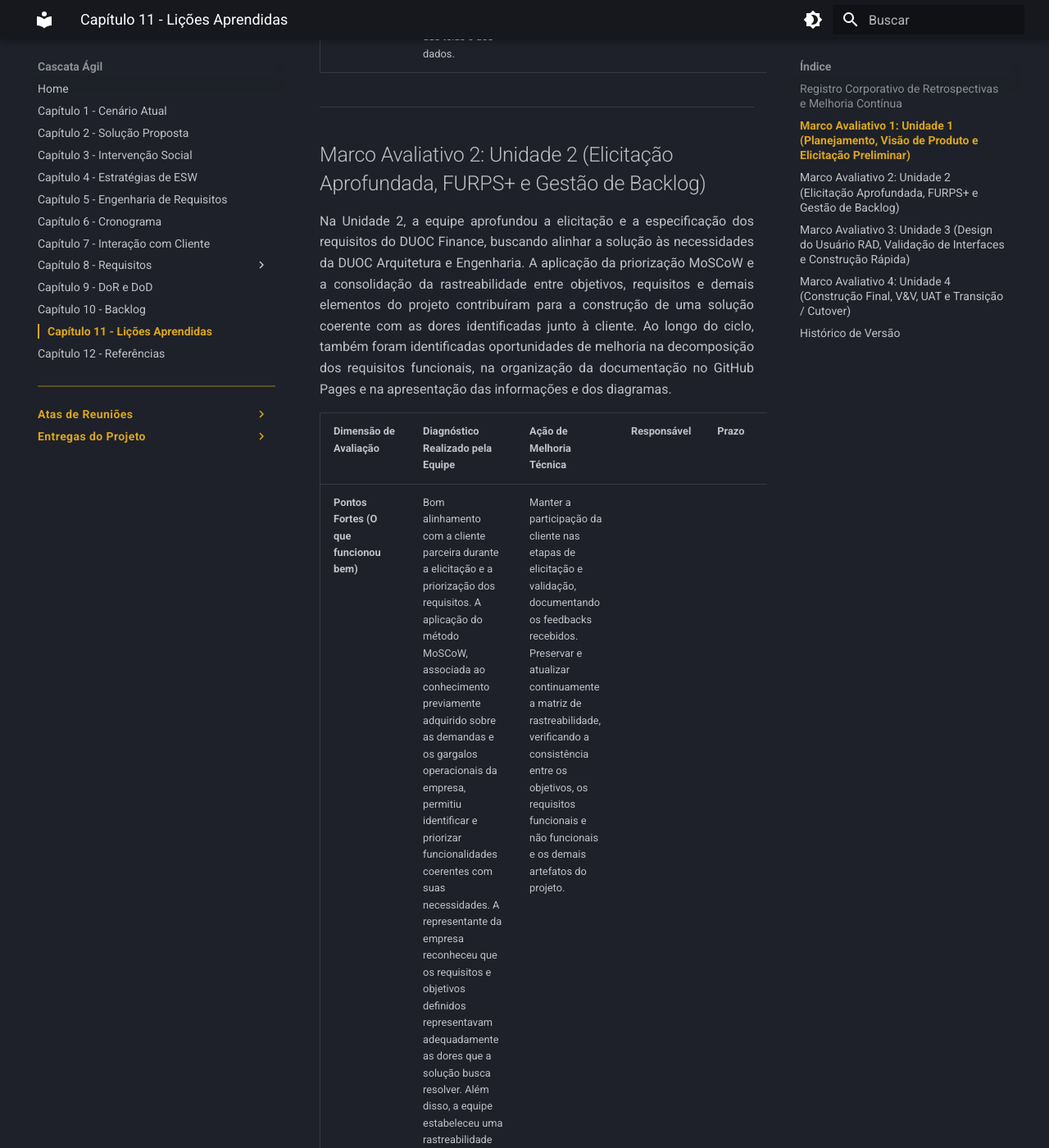
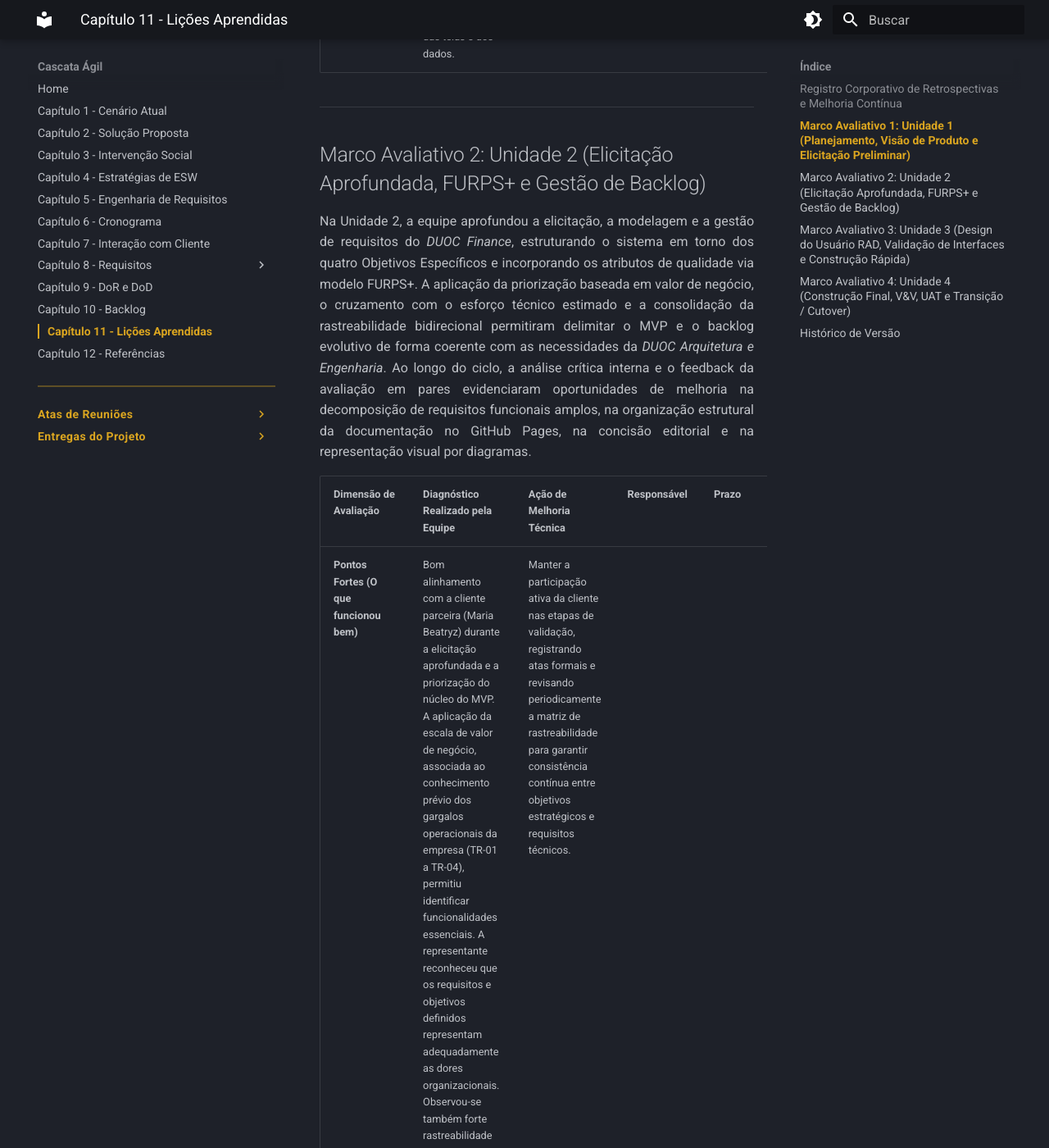
Before and after one commit to mdsreq-fga-unb/REQ-2026.2-T01-DUOC-Finance, an MkDocs documentation site: the page built from docs/licoes-aprendidas/index.md, in a window 1280 px wide and 1400 px high, scrolled down 2129 px. Shown: the whole window at 82% size. Built offline with MkDocs 1.6.1 and Material for MkDocs 9.7.7, drawn with Linux system fonts in a browser that asks for light colours; some of the changed text lies outside the part shown.

Commit message:
docs(licoes-aprendidas): aprimorar Marco Avaliativo 2 com foco em requisitos, FURPS+, backlog e MVP

```diff
--- a/docs/licoes-aprendidas/index.md
+++ b/docs/licoes-aprendidas/index.md
@@ -20,13 +20,13 @@ Na Unidade 1, a equipe realizou a imersão inicial no ecossistema da DUOC Arquit
 
 ## Marco Avaliativo 2: Unidade 2 (Elicitação Aprofundada, FURPS+ e Gestão de Backlog)
 
-Na Unidade 2, a equipe aprofundou a elicitação e a especificação dos requisitos do DUOC Finance, buscando alinhar a solução às necessidades da DUOC Arquitetura e Engenharia. A aplicação da priorização MoSCoW e a consolidação da rastreabilidade entre objetivos, requisitos e demais elementos do projeto contribuíram para a construção de uma solução coerente com as dores identificadas junto à cliente. Ao longo do ciclo, também foram identificadas oportunidades de melhoria na decomposição dos requisitos funcionais, na organização da documentação no GitHub Pages e na apresentação das informações e dos diagramas.
+Na Unidade 2, a equipe aprofundou a elicitação, a modelagem e a gestão de requisitos do *DUOC Finance*, estruturando o sistema em torno dos quatro Objetivos Específicos e incorporando os atributos de qualidade via modelo FURPS+. A aplicação da priorização baseada em valor de negócio, o cruzamento com o esforço técnico estimado e a consolidação da rastreabilidade bidirecional permitiram delimitar o MVP e o backlog evolutivo de forma coerente com as necessidades da *DUOC Arquitetura e Engenharia*. Ao longo do ciclo, a análise crítica interna e o feedback da avaliação em pares evidenciaram oportunidades de melhoria na decomposição de requisitos funcionais amplos, na organização estrutural da documentação no GitHub Pages, na concisão editorial e na representação visual por diagramas.
 
 | Dimensão de Avaliação | Diagnóstico Realizado pela Equipe | Ação de Melhoria Técnica | Responsável | Prazo | Critério de Avaliação |
 | :--- | :--- | :--- | :--- | :--- | :--- |
-| **Pontos Fortes (O que funcionou bem)** | Bom alinhamento com a cliente parceira durante a elicitação e a priorização dos requisitos. A aplicação do método MoSCoW, associada ao conhecimento previamente adquirido sobre as demandas e os gargalos operacionais da empresa, permitiu identificar e priorizar funcionalidades coerentes com suas necessidades. A representante da empresa reconheceu que os requisitos e objetivos definidos representavam adequadamente as dores que a solução busca resolver. Além disso, a equipe estabeleceu uma rastreabilidade consistente entre os requisitos, os objetivos estratégicos e os objetivos específicos, permitindo compreender a relação de cada requisito com as metas do projeto. | Manter a participação da cliente nas etapas de elicitação e validação, documentando os feedbacks recebidos. Preservar e atualizar continuamente a matriz de rastreabilidade, verificando a consistência entre os objetivos, os requisitos funcionais e não funcionais e os demais artefatos do projeto. |  |  |  |
-| **Pontos Fracos (Gargalos e Dificuldades)** | Alguns requisitos funcionais foram definidos com escopo excessivamente amplo, agrupando diferentes funcionalidades que deveriam ter sido especificadas em requisitos separados. Também foram identificadas oportunidades de melhoria na organização e na navegação da documentação disponibilizada no GitHub Pages. Adicionalmente, a repetição de informações em diferentes seções e a quantidade de diagramas e elementos visuais dificultaram a objetividade e a consulta aos artefatos, tornando necessária uma revisão da estrutura e da apresentação do conteúdo. | Revisar e decompor os requisitos funcionais excessivamente abrangentes, buscando garantir que cada requisito represente uma funcionalidade clara, específica e verificável. Reorganizar a documentação do GitHub Pages para melhorar a navegação e a hierarquia das informações. Realizar uma revisão editorial dos artefatos, eliminando redundâncias, consolidando informações relacionadas e mantendo apenas os diagramas que agreguem valor à compreensão do projeto. |  |  |  |
-| **Lições Aprendidas (Aprendizado Prático)** | A Unidade 2 evidenciou que a qualidade da especificação depende tanto do entendimento das necessidades da cliente quanto da forma como essas necessidades são traduzidas em requisitos. Agrupar diversas funcionalidades em um único requisito pode dificultar sua compreensão, rastreabilidade, validação e implementação. A equipe também identificou que uma documentação completa não é necessariamente uma documentação mais eficiente quando apresenta informações repetidas ou uma organização pouco intuitiva. Por outro lado, a rastreabilidade estruturada demonstrou seu valor ao permitir relacionar as funcionalidades propostas aos objetivos que justificam sua existência, reforçando a coerência entre as necessidades do negócio e a solução especificada. | Adotar critérios mais rigorosos para a decomposição e a revisão dos requisitos, verificando se cada um descreve uma funcionalidade suficientemente específica e verificável. Estabelecer revisões periódicas da documentação com foco em clareza, organização, concisão e rastreabilidade. Antes de incluir novos diagramas ou repetir informações, avaliar se o conteúdo acrescenta uma perspectiva relevante ou se pode ser apresentado de maneira mais simples em um artefato já existente. |  |  |  |
+| **Pontos Fortes (O que funcionou bem)** | Bom alinhamento com a cliente parceira (Maria Beatryz) durante a elicitação aprofundada e a priorização do núcleo do MVP. A aplicação da escala de valor de negócio, associada ao conhecimento prévio dos gargalos operacionais da empresa (TR-01 a TR-04), permitiu identificar funcionalidades essenciais. A representante reconheceu que os requisitos e objetivos definidos representam adequadamente as dores organizacionais. Observou-se também forte rastreabilidade bidirecional entre objetivos, características (CAR), regras de negócio (RN) e casos de teste (CT), além da modelagem modular consistente e da especificação rigorosa dos atributos de qualidade (FURPS+ e Sommerville). | Manter a participação ativa da cliente nas etapas de validação, registrando atas formais e revisando periodicamente a matriz de rastreabilidade para garantir consistência contínua entre objetivos estratégicos e requisitos técnicos. | | | |
+| **Pontos Fracos (Gargalos e Dificuldades)** | Identificou-se que alguns requisitos funcionais iniciais (como o RF04 original) agrupavam múltiplas ações em uma única especificação, exigindo decomposição modular para garantir testabilidade granular. Na documentação do GitHub Pages, registraram-se oportunidades de aprimoramento na hierarquia de navegação, além de redundâncias editoriais e excesso de elementos visuais que prejudicavam a objetividade. No planejamento do backlog, constatou-se a necessidade de dissociar a complexidade conceitual da estimativa de esforço de desenvolvimento real da equipe, evitando suposições de consenso sem registro documental prévio. | Realizar a decomposição modular dos requisitos funcionais amplos em ações atômicas orientadas a valor. Promover uma revisão editorial rigorosa da documentação no GitHub Pages para eliminar redundâncias, consolidar seções correlatas e otimizar a clareza e a navegação dos artefatos visuais. | | | |
+| **Lições Aprendidas (Aprendizado Prático)** | A Unidade 2 evidenciou que a qualidade da especificação depende criticamente de o escopo ser suficientemente delimitado, compreensível e verificável. A modelagem modular atrelada ao FURPS+ demonstrou que requisitos não funcionais exigem critérios mensuráveis objetivos (como latência, acurácia centesimal e retenção legal). Verificou-se que a rastreabilidade estruturada é indispensável para demonstrar o alinhamento entre as necessidades do negócio e a solução especificada. Por fim, a priorização do MVP baseada no cruzamento de valor e esforço técnico confirmou que o corte de escopo deve ser guiado por evidências reais e ratificação formal, e não por pressuposições consensuais informais. | Adotar critérios mais rigorosos de especificação e revisão em pares para assegurar que cada requisito funcional descreva uma ação atômica e verificável. Instituir ciclos periódicos de calibração do backlog e de enxugamento editorial da documentação, garantindo concisão, rastreabilidade e alinhamento contínuo com as validações da cliente. | | | |
 
 ---
 
```
